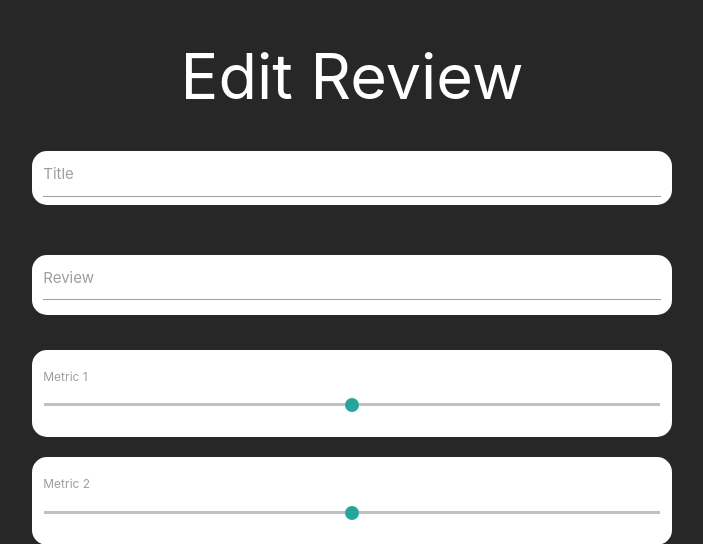
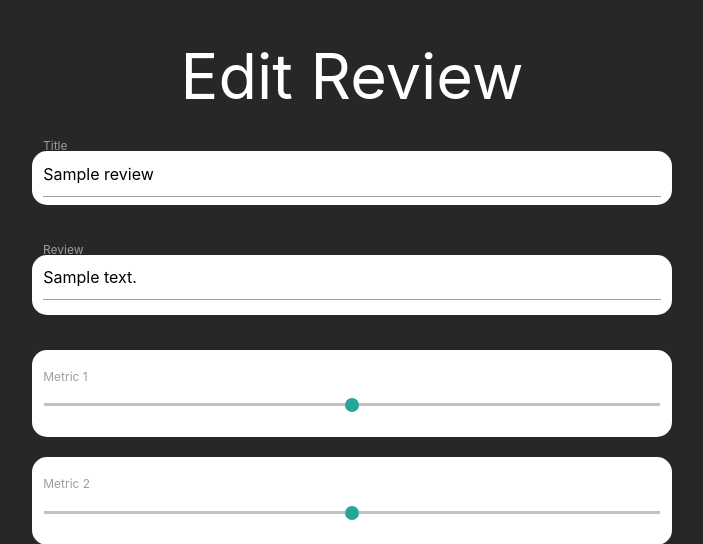
Before and after one commit to trdownie/the-art-of-film, a Flask app: template templates/edit_review.html in a window 1280 px wide. Shown: the part 64-608 px from the top of the page, without its empty margins (288-991 px from the left). Run offline with Flask 2, Linux system fonts and the light colour scheme; the template is opened without the code that fills it: most values are stand-ins (such as "Sample title", 1, 10 or a date in 2020); some libraries are stand-ins or nearby versions.

Commit message:
Added pre-filled form elements to edit_review.html

```diff
--- a/templates/edit_review.html
+++ b/templates/edit_review.html
@@ -6,16 +6,18 @@
 
 
 <div class="row">
-    <form class="col s12 m8 l6 offset-m2 offset-l3" method="POST" action="{{ url_for('add_review', film_id=film_id, film=film, review=review) }}">
+    <form class="col s12 m8 l6 offset-m2 offset-l3" method="POST" action="{{ url_for('edit_review', review_id=review._id) }}">
         <div class="row">
             <div class="input-field col s12 field">
-                <input id="title" name="title" type="text" class="">
+                <input value="{{ review.title }}" id="title" name="title" type="text" class="">
                 <label for="title">Title</label>
             </div>
         </div>
         <div class="row">
             <div class="input-field col s12 field">
-                <textarea id="review" name="review"class="materialize-textarea"></textarea>
+                <textarea id="review" name="review"class="materialize-textarea">
+                    {{- review.review -}}
+                </textarea>
                 <label for="review">Review</label>
             </div>
         </div>
```
